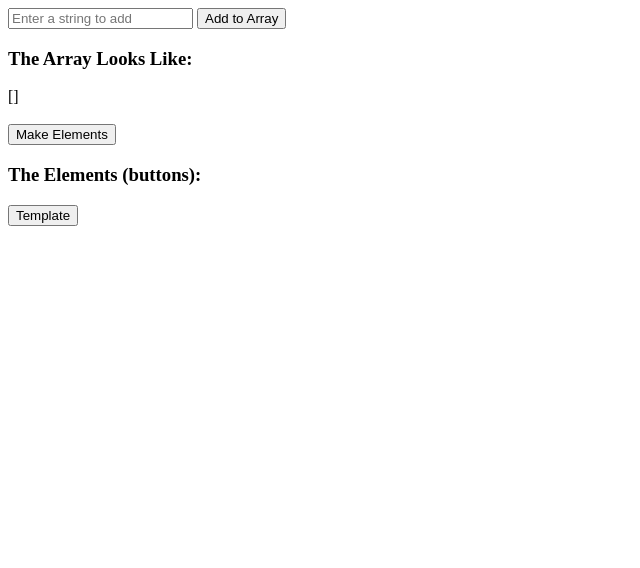
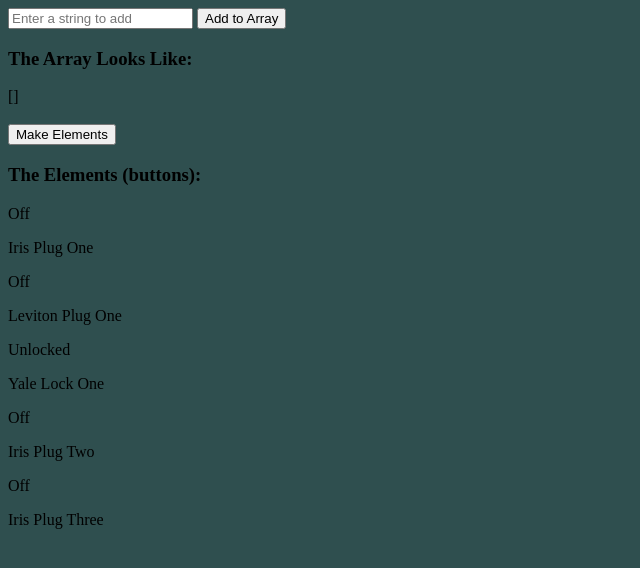
Before and after one commit to DrewWarrenTIY/elements-from-array, a plain HTML site: page index.html in a window 1280 px wide. Shown: the whole page, without its empty margins (0-640 px from the left). Drawn offline with Linux system fonts and the light colour scheme; the site is published under a folder, as on GitHub Pages, so addresses that start at the root find nothing.

Commit message:
point to right files

```diff
--- a/index.html
+++ b/index.html
@@ -3,7 +3,7 @@
   <head>
     <meta charset="utf-8">
     <meta name="viewport" content="width=device-width, initial-scale=1">
-    <link rel="stylesheet" href="/css/main.css">
+    <link rel="stylesheet" href="./css/main.css">
     <title>Elements From Array Demo</title>
   </head>
   <body>
@@ -25,5 +25,5 @@
 
     </div>
   </body>
-  <script src="/js/scripts.js"></script>
+  <script src="./js/scripts.js"></script>
 </html>
```
